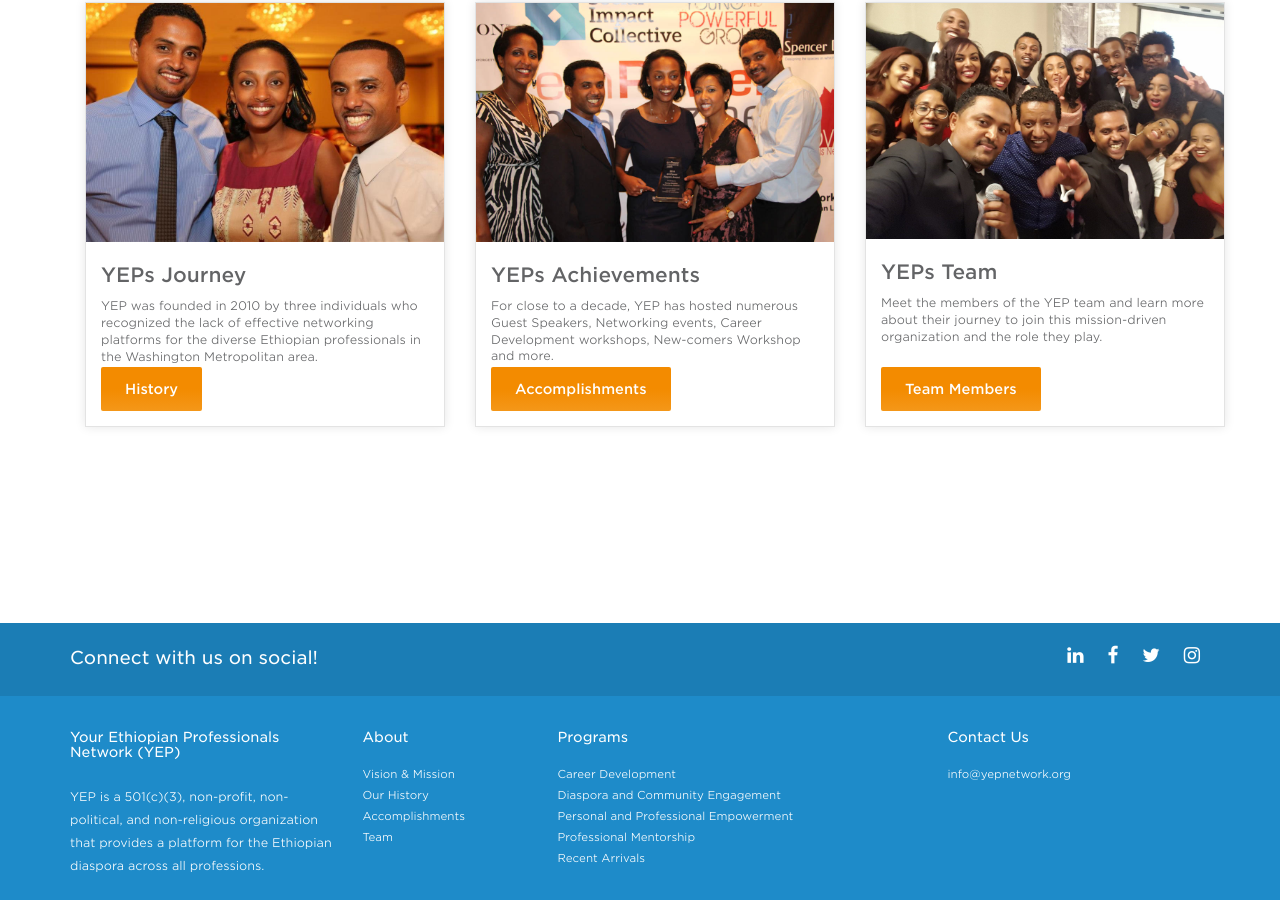
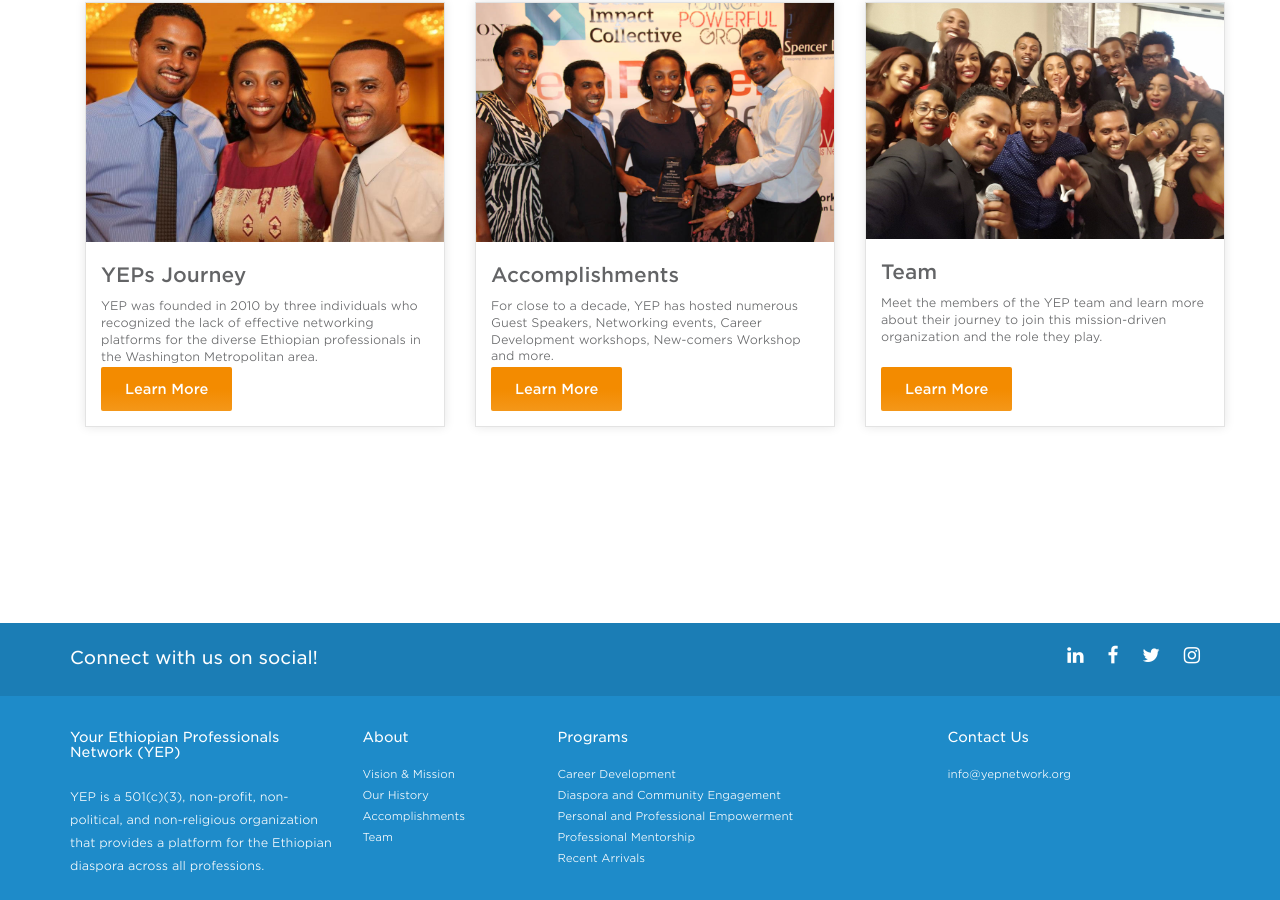
Before and after one commit to YEPNetwork/yepnetwork.github.io, a Jekyll site: the page built from about.html, in a window 1280 px wide and 900 px high, scrolled down 829 px. Built offline with Jekyll 4.4.1, drawn with Linux system fonts in a browser that asks for light colours; nearby versions of some CDN libraries.

Commit message:
Update about.html

```diff
--- a/about.html
+++ b/about.html
@@ -7,17 +7,17 @@ permalink: /about/
 body_class: about
 sections:
   - title: YEPs Journey
-    head: History
+    head: Learn More
     desc: YEP was founded in 2010 by three individuals who recognized the lack of effective networking platforms for the diverse Ethiopian professionals in the Washington Metropolitan area.
     image: assets/images/programs/leadership_team_2.jpg
     path: /about/history
-  - title: YEPs Achievements
-    head: Accomplishments
+  - title: Accomplishments
+    head:  Learn More
     desc: For close to a decade, YEP has hosted numerous Guest Speakers, Networking events, Career Development workshops, New-comers Workshop and more.
     image: assets/images/programs/Empower_award.jpg
     path: /about/accomplishments
-  - title: YEPs Team
-    head: Team Members
+  - title: Team
+    head: Learn More
     desc: Meet the members of the YEP team and learn more about their journey to join this mission-driven organization and the role they play.
     image: assets/images/programs/team_pic.jpg
     path: /about/team
```
